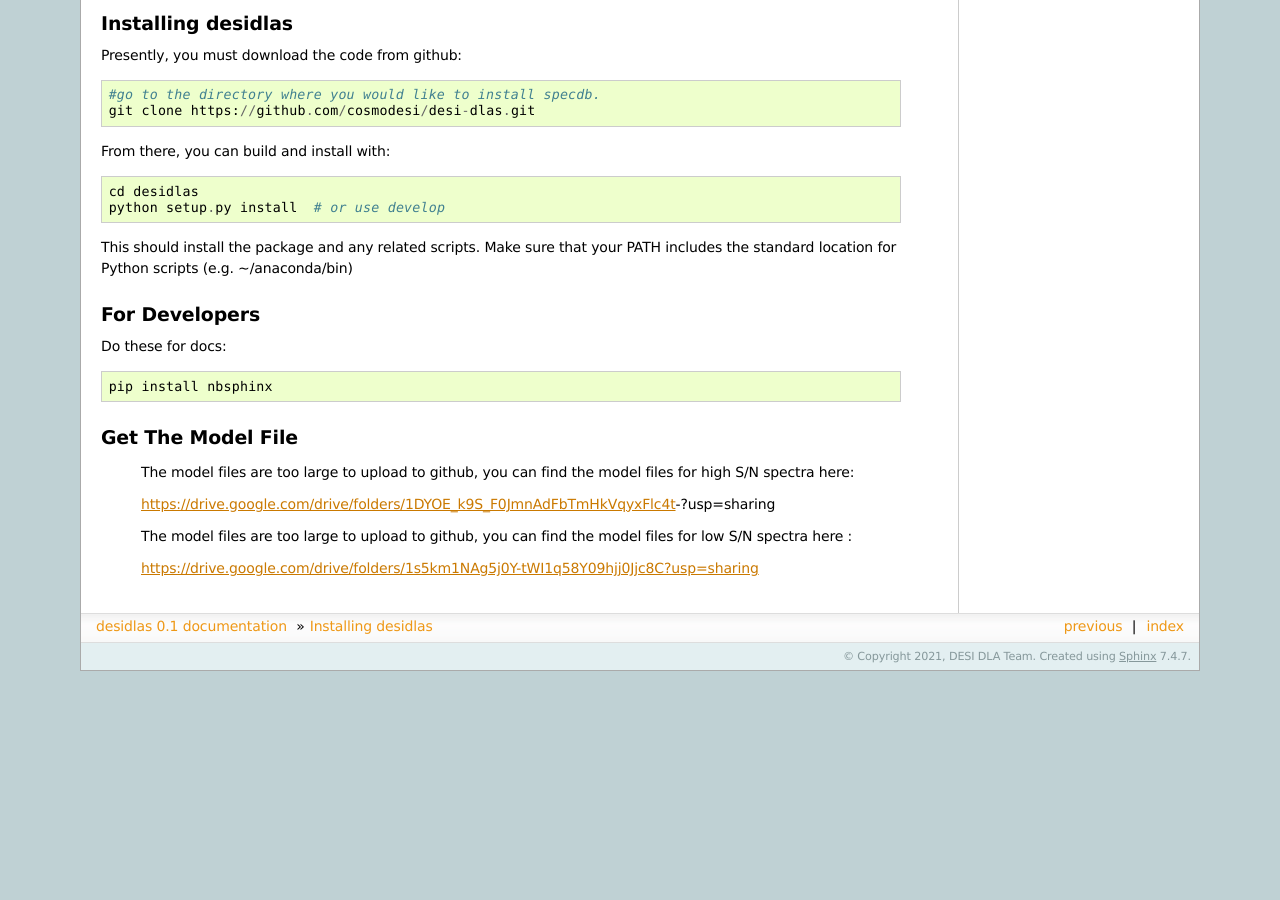
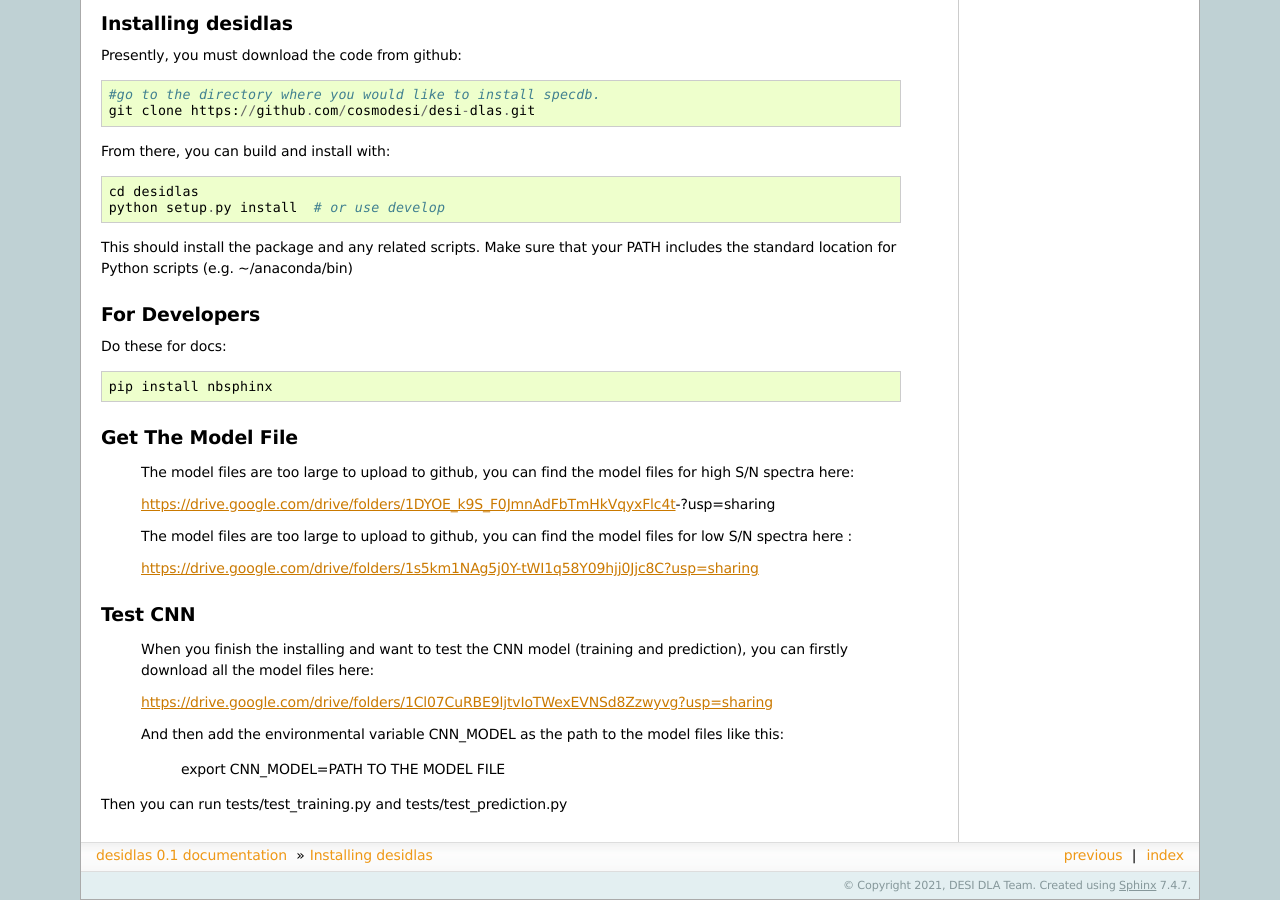
Before and after one commit to cosmodesi/desi-dlas, a Sphinx documentation site: the page built from docs/installing.rst, in a window 1280 px wide and 900 px high, scrolled down 852 px. Built offline with Sphinx 7.4.7, drawn with Linux system fonts in a browser that asks for light colours; before the commit the page ends 1523 px from its top, so only the background shows below that.

Commit message:
Update installing.rst

```diff
--- a/docs/installing.rst
+++ b/docs/installing.rst
@@ -90,3 +90,16 @@ Get The Model File
  The model files are too large to upload to github, you can find the model files for low S/N spectra here :
 
  https://drive.google.com/drive/folders/1s5km1NAg5j0Y-tWI1q58Y09hjj0Jjc8C?usp=sharing
+
+Test CNN
+==============
+
+ When you finish the installing and want to test the CNN model (training and prediction), you can firstly download all the model files here:
+
+ https://drive.google.com/drive/folders/1Cl07CuRBE9ljtvIoTWexEVNSd8Zzwyvg?usp=sharing
+
+ And then add the environmental variable CNN_MODEL as the path to the model files like this:
+
+ 	export CNN_MODEL=PATH TO THE MODEL FILE
+
+Then you can run tests/test_training.py and tests/test_prediction.py
```
